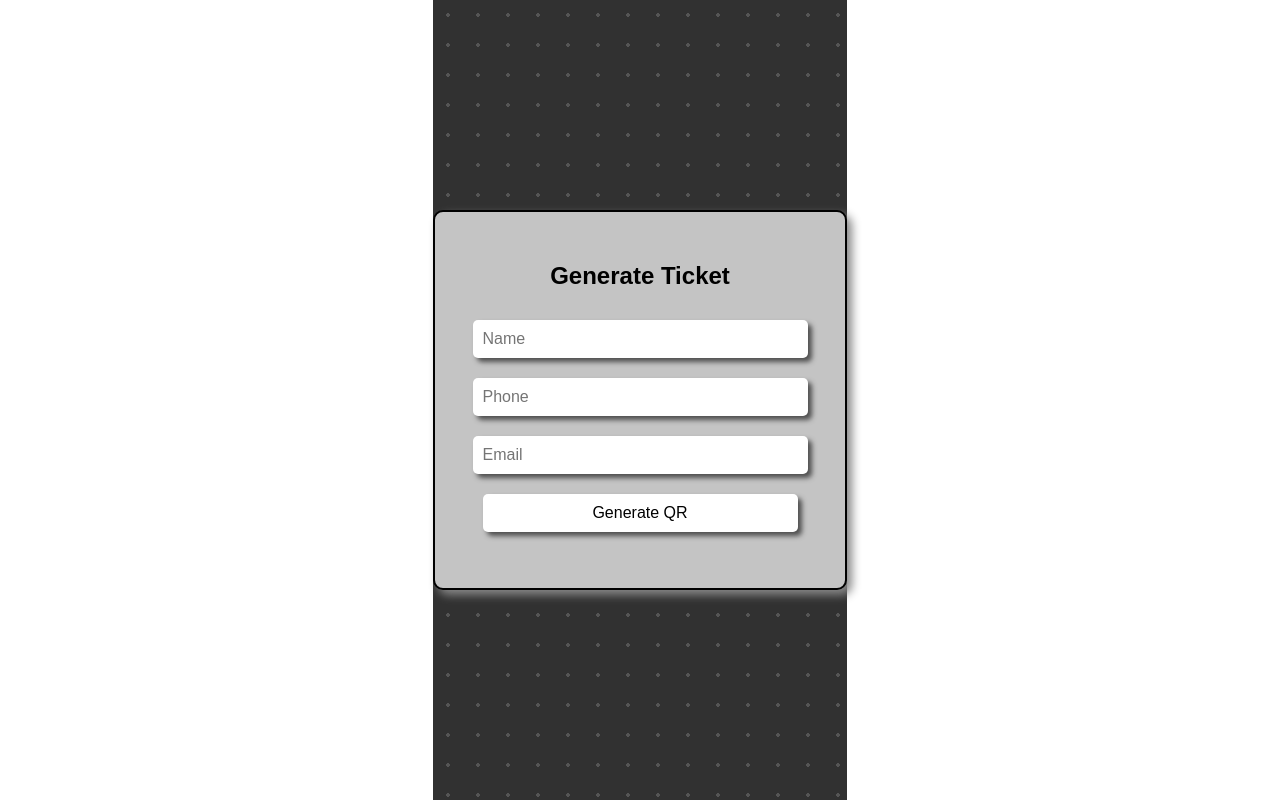
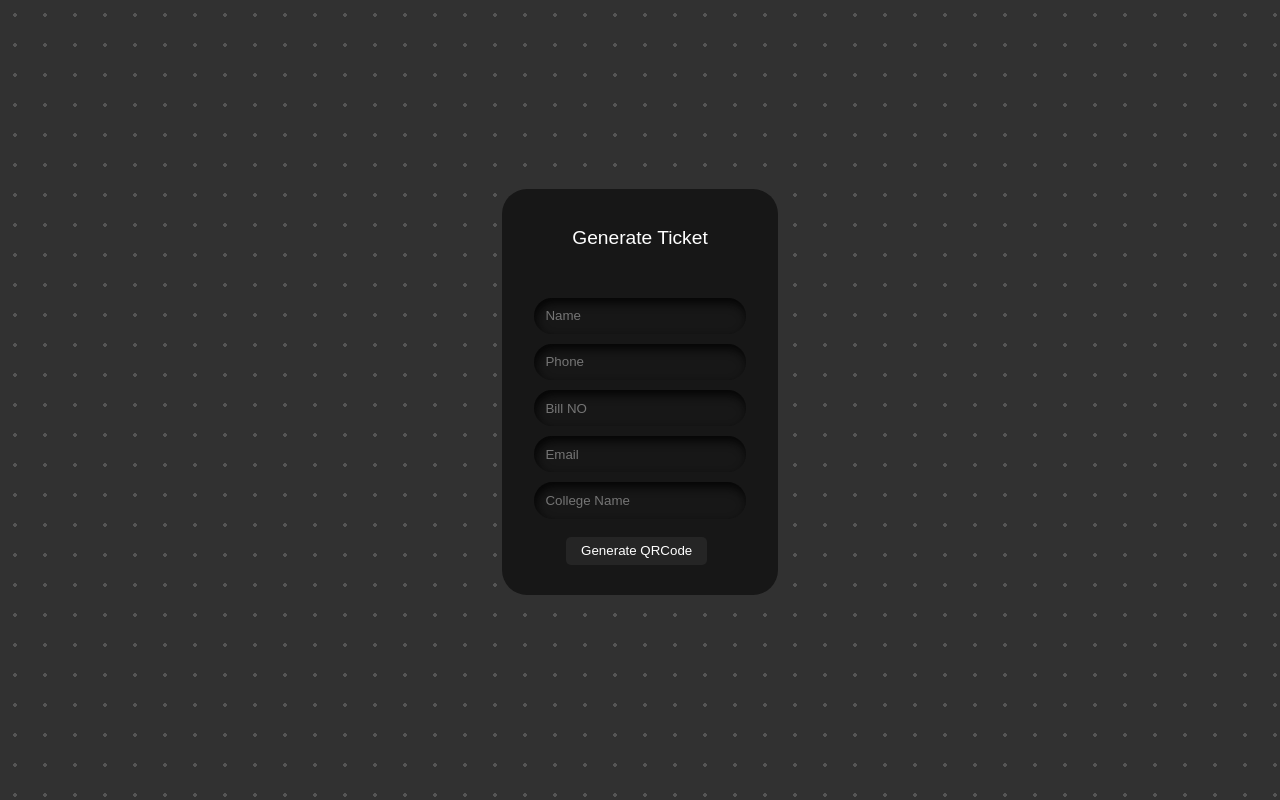
Before and after one commit to Harshan-c/Final-Year-Project, a Python web app: template templates/index.html in a window 1280 px wide. Run offline with Jinja, Linux system fonts and the light colour scheme; the template is opened without the code that fills it, so the values that code supplies are empty.

Commit message:
updated form

```diff
--- a/templates/index.html
+++ b/templates/index.html
@@ -23,43 +23,108 @@
             justify-content: center;
             align-items: center;
         }
-        .qr-container {
-            background: #c4c4c4;
-            padding: 30px;
-            border-radius: 10px;
-            box-shadow: 5px 5px 10px #888888;
+        .form {
+            display: flex;
+            flex-direction: column;
+            gap: 10px;
+            padding-left: 2em;
+            padding-right: 2em;
+            padding-bottom: 0.4em;
+            background-color: #171717;
+            border-radius: 25px;
+            transition: .4s ease-in-out;
+            width:fit-content;
+            height: fit-content;
+        }
+
+        .form:hover {
+            transform: scale(1.05);
+            border: 1px solid black;
+        }
+
+        #heading {
             text-align: center;
-            width: 350px;
-            border: 2px solid black;
+            margin: 2em;
+            color: rgb(255, 255, 255);
+            font-size: 1.2em;
+       }
+
+        .field {
+            display: flex;
+            align-items: center;
+            justify-content: center;
+            gap: 0.5em;
+            border-radius: 25px;
+            padding: 0.6em;
+            border: none;
+            outline: none;
+            color: white;
+            background-color: #171717;
+            box-shadow: inset 2px 5px 10px rgb(5, 5, 5);
         }
-        h2 { font-size: 24px; font-weight: bold; margin-bottom: 20px; }
-        input, button {
-            width: 90%;
-            padding: 10px;
-            margin: 10px auto;
+
+        .input-field {
+            background: none;
             border: none;
+            outline: none;
+            width: 100%;
+            color: #d3d3d3;
+        }
+
+        .form .btn {
+            display: flex;
+            justify-content: center;
+            flex-direction: row;
+            margin-top: 0.5em;
+            margin-bottom: 1.5em;
+
+        }
+
+            .button1 {
+            padding: 0.5em;
+            padding-left: 1.1em;
+            padding-right: 1.1em;
             border-radius: 5px;
-            font-size: 16px;
-            box-shadow: 4px 4px 5px #4f4f4f;
+            margin-right: 0.5em;
+            border: none;
+            outline: none;
+            transition: .4s ease-in-out;
+            background-color: #252525;
+            color: white;
         }
-        button { background: white; cursor: pointer; }
-        button:hover { background: #f5f5f5; }
-        #response { margin-top: 15px; font-weight: bold; }
+
+        .button1:hover {
+            background-color: rgb(4, 189, 34);
+            color: white;
+        }
+
     </style>
 </head>
-<body>
-    <div class="container">
+<body class="container">
         <div class="qr-container">
-            <h2>Generate Ticket</h2>
-            <form id="qrForm">
-                <input type="text" id="name" placeholder="Name" required>
-                <input type="text" id="phone" placeholder="Phone" required>
-                <input type="email" id="email" placeholder="Email" required>
-                <button type="submit">Generate QR</button>
+            <form class="form" id="qrForm">
+                <p id="heading">Generate Ticket</p>
+                <div class="field">
+                <input autocomplete="off" placeholder="Name" id="name" class="input-field" type="text" required>
+                </div>
+                <div class="field">
+                <input autocomplete="off" id="phone" class="input-field" placeholder="Phone" type="text" required>
+                </div>
+                <div class="field">
+                    <input autocomplete="off" id="bill" class="input-field" placeholder="Bill NO" type="text" required>
+                </div>
+                <div class="field">
+                    <input autocomplete="off" id="email" class="input-field" placeholder="Email" type="email" required>
+                </div>
+                <div class="field">
+                    <input autocomplete="off" id="college" class="input-field" placeholder="College Name" type="text" required>
+                </div>
+                <div class="btn">
+                <button class="button1">Generate QRCode</button>
+                </div>
             </form>
             <p id="response"></p>
         </div>
-    </div>
 
     <script>
         document.getElementById("qrForm").addEventListener("submit", async function(event) {
@@ -68,7 +133,9 @@
             const data = {
                 name: document.getElementById("name").value,
                 phone: document.getElementById("phone").value,
-                email: document.getElementById("email").value
+                email: document.getElementById("email").value,
+                bill: document.getElementById("bill").value,
+                college: document.getElementById("college").value
             };
 
             try {
```
